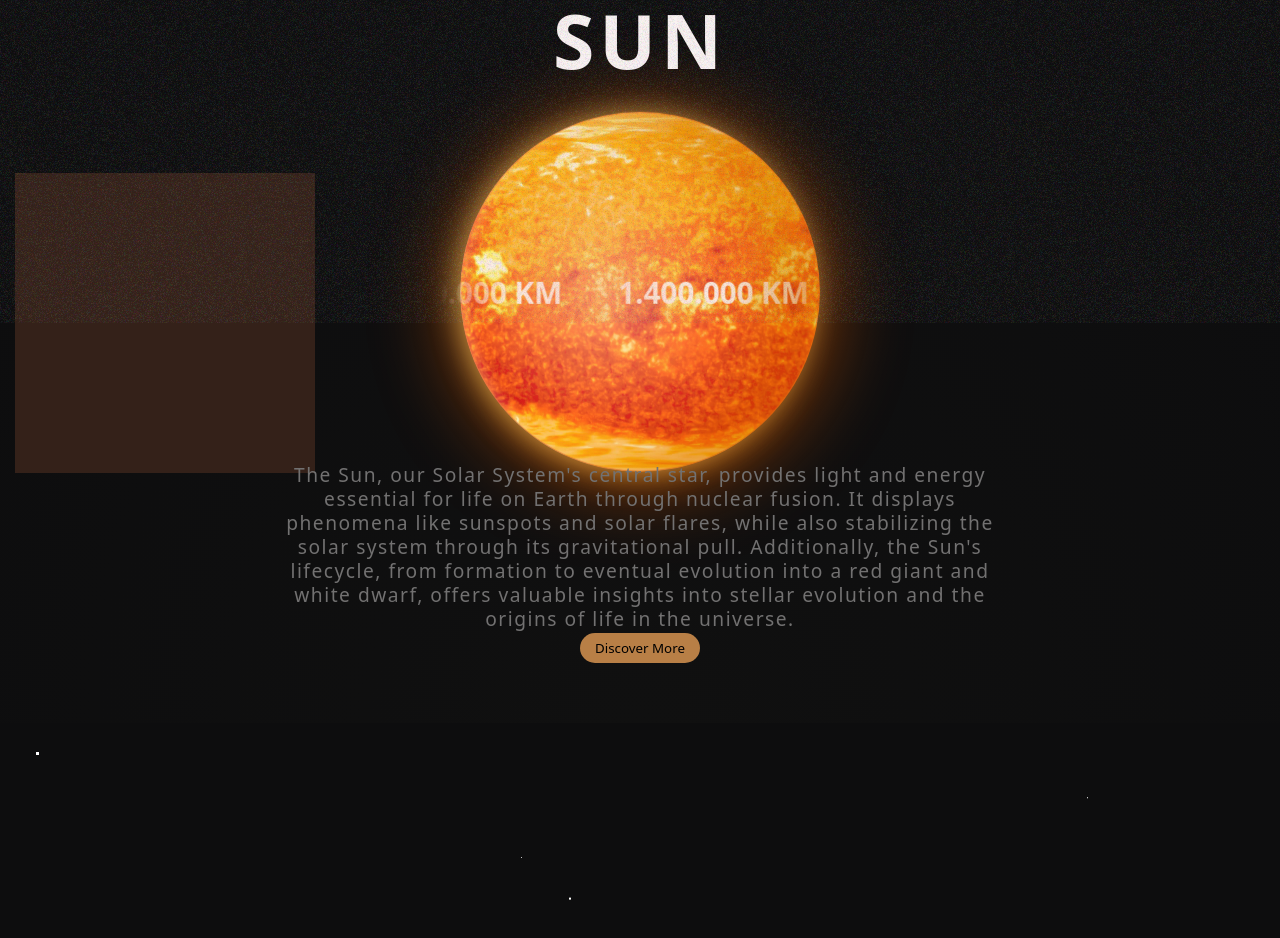
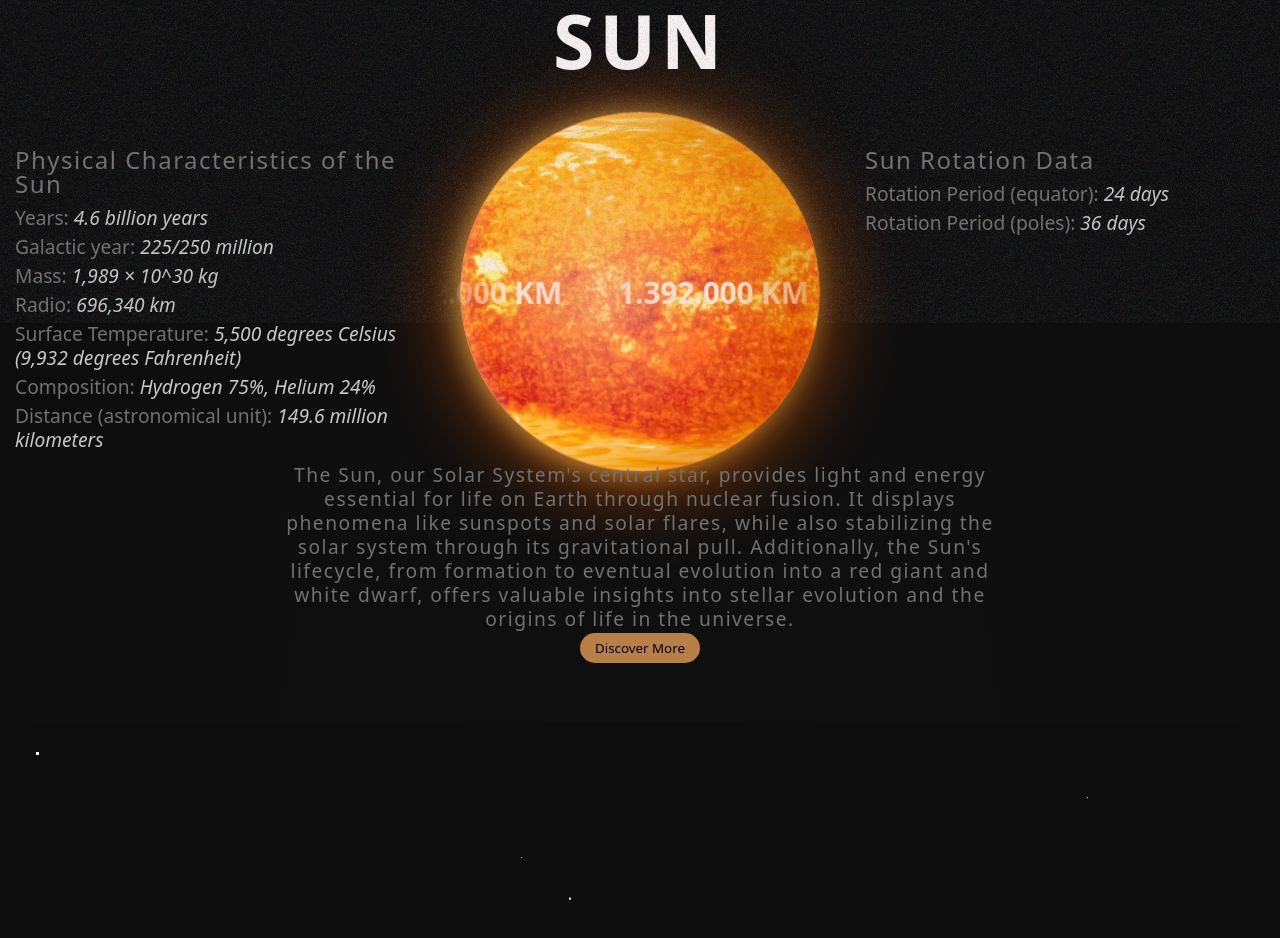
Before and after one commit to dianavodopivec/solar-system, a plain HTML site: page index.html in a window 1280 px wide. Shown: the part 877-1815 px from the top of the page. Drawn offline with nearby package versions, Linux system fonts and the light colour scheme; animation ran at ten frames a second; a script that the page names is missing.

Commit message:
test: adding information tables to test

```diff
--- a/assets/css/planets.css
+++ b/assets/css/planets.css
@@ -63,11 +63,45 @@
 }
 
 .info-1 {
-  height: 300px;
-  width: 300px;
-  background-color: #342119;
+  height: 350px;
+  width: 400px;
   position: absolute;
   left: 0;
+}
+
+.info-2 {
+  height: 350px;
+  width: 400px;
+  position: absolute;
+  right: 0px;
+}
+
+
+.data- {
+  font-size: 1.2rem;
+  font-weight: 200;
+  line-height: 1.5rem;
+  list-style: none;
+  color: #727171;
+  margin-bottom: 5px;
+}
+
+.data-title {
+  font-size: 1.5rem;
+  font-weight: 200;
+  line-height: 1.5rem;
+  list-style: none;
+  color: #727171;
+  margin-bottom: 10px;
+}
+
+.span-p {
+  font-size: 1.2rem;
+  font-weight: 200;
+  font-style: italic;
+  line-height: 1.5rem;
+  color: #c8c8c8;
+
 }
 
 .info-p {
--- a/index.html
+++ b/index.html
@@ -38,70 +38,6 @@
       </div>
   </header>
 
-  <!-- <main>
-      <div class="container-planets">
-        <div id="sun" class="card">
-          <div class="shadow-sun"></div>
-          <div class="light-sun"></div>
-          <div class="sun"></div>
-        </div>
-
-        <div class="card">
-          <div class="shadow-mercury"></div>
-          <div class="light-mercury"></div>
-          <div class="mercury"></div>
-        </div>
-
-        <div class="card">
-          <div class="venus"></div>
-          <div class="light-venus"></div>
-        </div>
-
-        <div class="card">
-          <div class="shadow-mars"></div>
-          <div class="light-mars"></div>
-          <div class="mars"></div>
-        </div>
-
-        <div class="card">
-          <div class="shadow-earth"></div>
-          <div class="light-earth"></div>
-          <div id="earth" class="earth"></div>
-        </div>
-
-        <div class="card">
-          <div class="shadow-jupiter"></div>
-          <div class="light-jupiter"></div>
-          <div class="jupiter"></div>
-        </div>
-
-        <div class="card">
-          <div class="saturn-top"></div>
-          <div class="saturn-rings"></div>
-          <div class="saturn-bottom"></div>
-          <div class="light-saturn"></div>
-        </div>
-
-        <div class="card">
-          <div class="shadow-uranus"></div>
-          <div class="light-uranus"></div>
-          <div class="uranus"></div>
-        </div>
-
-        <div class="card">
-          <div class="shadow-neptune"></div>
-          <div class="light-neptune"></div>
-          <div class="neptune"></div>
-        </div>
-
-        <div class="card">
-          <div class="shadow-pluto"></div>
-          <div class="light-pluto"></div>
-          <div class="pluto"></div>
-        </div>
-
-    </main> -->
-
   <div class="sticky-nav">
       <div class="sticky-container">
         <nav>
@@ -127,7 +63,7 @@
                 <div class="big-size">
                   <div class="scroller">
                     <ul class="tag-list scroller-inner">
-                      <li>1.400.000 KM</li>
+                      <li>1.392.000 KM</li>
                     </ul>
                   </div>
                 </div>
@@ -137,7 +73,25 @@
               </div>
 
               <h3 class="planet-name">SUN</h3>
-              <div class="info-1"></div>
+
+              <div class="info-1">
+                <p class="data-title">Physical Characteristics of the Sun</p>
+                <li class="data-">Years: <span class="span-p">4.6 billion years</span></ul>
+                <li class="data-">Galactic year: <span class="span-p">225/250 million</span></ul>
+                <li class="data-">Mass: <span class="span-p">1,989 × 10^30 kg</span></ul>
+                <li class="data-">Radio: <span class="span-p">696,340 km</span></ul>
+                <li class="data-">Surface Temperature: <span class="span-p">5,500 degrees Celsius (9,932 degrees Fahrenheit)</span></li>
+                <li class="data-">Composition: <span class="span-p">Hydrogen 75%, Helium 24%</span></li>
+                <li class="data-">Distance (astronomical unit): <span class="span-p">149.6 million kilometers</span></li>
+                <li class="data-"></li>
+              </div>
+
+              <div class="info-2">
+                <p class="data-title">Sun Rotation Data</p>
+                <li class="data-">Rotation Period (equator): <span class="span-p">24 days</span></ul>
+                  <li class="data-">Rotation Period (poles): <span class="span-p">36 days</span></ul>
+              </div>
+
               <div class="container-description">
                 <p class="info-p">
                   The Sun, our Solar System's central star, provides light and energy essential for life on Earth through nuclear fusion. It displays phenomena like sunspots and solar flares, while also stabilizing the solar system through its gravitational pull. Additionally, the Sun's lifecycle, from formation to eventual evolution into a red giant and white dwarf, offers valuable insights into stellar evolution and the origins of life in the universe.
@@ -146,6 +100,7 @@
               <button class="button-disc-more">Discover More</button>
             </div>
       </div>
+
       <!-- MERCURY -->
       <div class="d_scroll section-planet">
         <div class="container-planet">
@@ -176,6 +131,7 @@
           </div>
       </div>
       </div>
+
       <!-- VENUS -->
       <div class="d_scroll section-planet">
           <div class="container-planet">
--- a/style.css
+++ b/style.css
@@ -23,7 +23,7 @@ body {
   --sun-image: url("/assets/images/sun-star.jpg");
   --sun-tilt: rotate(0deg);
   --sun-day: 600;
-  --sun-size: 1.400.000;
+  --sun-size: 1.392.000;
 
   --mercury-image: url("/assets/images/mercury-planet.jpg");
   --mercury-tilt: rotate(0.034deg);
```
